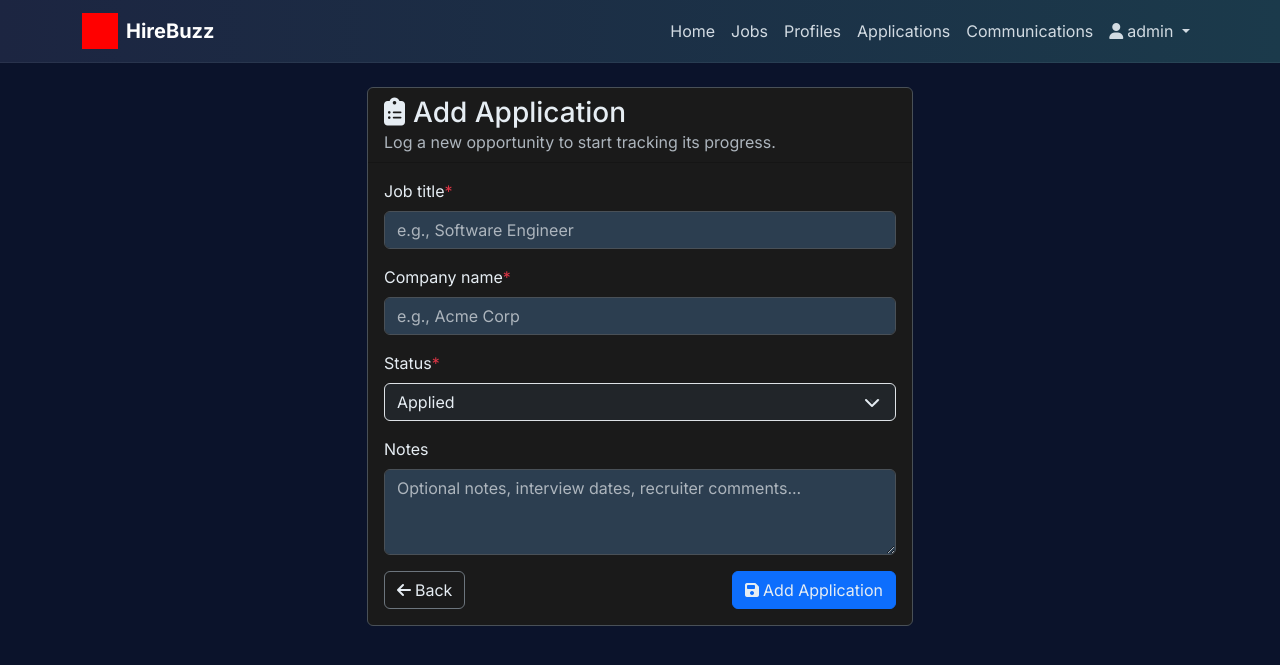
After one commit to ritwij-ghosh/cs2340-team-project, a Django app: page /applications/create/ in a window 1280 px wide. The commit adds this page. Shown: the top 665 px of the page. Run offline with Django 5.2, Linux system fonts and the light colour scheme; a user stored in the database is signed in.

Commit message:
user story 4 implemented- application status tracker

```diff
--- /dev/null
+++ b/applications/forms.py
@@ -0,0 +1,38 @@
+from django import forms
+
+from applications.models import Application
+
+
+class ApplicationForm(forms.ModelForm):
+    """Form to create or edit a job application."""
+
+    class Meta:
+        model = Application
+        fields = ['job_title', 'company_name', 'status', 'notes']
+        widgets = {
+            'job_title': forms.TextInput(attrs={
+                'class': 'form-control',
+                'placeholder': 'e.g., Software Engineer'
+            }),
+            'company_name': forms.TextInput(attrs={
+                'class': 'form-control',
+                'placeholder': 'e.g., Acme Corp'
+            }),
+            'status': forms.Select(attrs={'class': 'form-select bg-dark text-light'}),
+            'notes': forms.Textarea(attrs={
+                'class': 'form-control',
+                'rows': 3,
+                'placeholder': 'Optional notes, interview dates, recruiter comments...'
+            }),
+        }
+
+
+class ApplicationStatusForm(forms.ModelForm):
+    """Slim form to update status from list views."""
+
+    class Meta:
+        model = Application
+        fields = ['status']
+        widgets = {
+            'status': forms.Select(attrs={'class': 'form-select form-select-sm bg-dark text-light'})
+        }
--- /dev/null
+++ b/applications/models.py
@@ -0,0 +1,64 @@
+from django.conf import settings
+from django.db import models
+
+
+class Application(models.Model):
+    """Job application tracking for a job seeker."""
+
+    class Status(models.TextChoices):
+        APPLIED = 'applied', 'Applied'
+        REVIEW = 'review', 'Review'
+        INTERVIEW = 'interview', 'Interview'
+        OFFER = 'offer', 'Offer'
+        CLOSED = 'closed', 'Closed'
+
+    STATUS_BADGE_CLASSES = {
+        Status.APPLIED: 'bg-secondary text-dark',
+        Status.REVIEW: 'bg-primary',
+        Status.INTERVIEW: 'bg-warning text-dark',
+        Status.OFFER: 'bg-success',
+        Status.CLOSED: 'bg-danger'
+    }
+
+    user = models.ForeignKey(
+        settings.AUTH_USER_MODEL,
+        on_delete=models.CASCADE,
+        related_name='applications'
+    )
+    job_title = models.CharField(max_length=200)
+    company_name = models.CharField(max_length=200)
+    status = models.CharField(
+        max_length=20,
+        choices=Status.choices,
+        default=Status.APPLIED
+    )
+    applied_on = models.DateField(auto_now_add=True)
+    notes = models.TextField(blank=True)
+    created_at = models.DateTimeField(auto_now_add=True)
+    updated_at = models.DateTimeField(auto_now=True)
+
+    class Meta:
+        ordering = ['-updated_at']
+        unique_together = ('user', 'job_title', 'company_name', 'applied_on')
+
+    def __str__(self):
+        return f"{self.job_title} at {self.company_name} ({self.get_status_display()})"
+
+    @property
+    def status_index(self) -> int:
+        """Zero-based position of current status in the pipeline."""
+        statuses = [choice[0] for choice in self.Status.choices]
+        return statuses.index(self.status)
+
+    @property
+    def progress_percentage(self) -> int:
+        """Return rough completion percentage for visual progress bars."""
+        total_steps = len(self.Status.choices) - 1
+        if total_steps <= 0:
+            return 0
+        return int((self.status_index / total_steps) * 100)
+
+    @property
+    def status_badge_class(self) -> str:
+        """Bootstrap class for displaying a colored badge for the current status."""
+        return self.STATUS_BADGE_CLASSES.get(self.status, 'bg-secondary text-dark')
--- /dev/null
+++ b/applications/templates/applications/create_application.html
@@ -0,0 +1,49 @@
+{% extends 'base.html' %}
+{% block content %}
+<div class="container">
+  <div class="row justify-content-center">
+    <div class="col-lg-7 col-xl-6">
+      <div class="card bg-dark border-secondary profile-card">
+        <div class="card-header text-light">
+          <h3 class="mb-0 text-light">
+            <i class="fas fa-clipboard-list me-2"></i>Add Application
+          </h3>
+          <p class="text-muted mb-0">Log a new opportunity to start tracking its progress.</p>
+        </div>
+        <div class="card-body text-light dark-form">
+          <form method="post">
+            {% csrf_token %}
+            {% for field in form %}
+              <div class="mb-3">
+                <label class="form-label" for="{{ field.id_for_label }}">{{ field.label }}{% if field.field.required %}<span class="text-danger">*</span>{% endif %}</label>
+                {% if field.name == 'status' %}
+                  <div class="position-relative">
+                    {{ field }}
+                    <i class="fas fa-chevron-down position-absolute" style="right: 1rem; top: 50%; transform: translateY(-50%); pointer-events: none;"></i>
+                  </div>
+                {% else %}
+                  {{ field }}
+                {% endif %}
+                {% if field.help_text %}
+                  <div class="form-text">{{ field.help_text }}</div>
+                {% endif %}
+                {% if field.errors %}
+                  <div class="text-danger small">{{ field.errors.0 }}</div>
+                {% endif %}
+              </div>
+            {% endfor %}
+            <div class="d-flex justify-content-between">
+              <a class="btn btn-outline-secondary" href="{% url 'applications:index' %}">
+                <i class="fas fa-arrow-left me-1"></i>Back
+              </a>
+              <button type="submit" class="btn btn-primary">
+                <i class="fas fa-save me-1"></i>Add Application
+              </button>
+            </div>
+          </form>
+        </div>
+      </div>
+    </div>
+  </div>
+</div>
+{% endblock content %}
--- a/applications/urls.py
+++ b/applications/urls.py
@@ -5,4 +5,6 @@ app_name = 'applications'
 
 urlpatterns = [
     path('', views.index, name='index'),
+    path('create/', views.create_application, name='create'),
+    path('<int:pk>/status/', views.update_status, name='update_status'),
 ]
--- a/applications/views.py
+++ b/applications/views.py
@@ -1,7 +1,58 @@
-from django.shortcuts import render
+from django.contrib import messages
+from django.contrib.auth.decorators import login_required
+from django.shortcuts import get_object_or_404, redirect, render
 
+from applications.forms import ApplicationForm, ApplicationStatusForm
+from applications.models import Application
+
+
+@login_required
 def index(request):
+    applications = Application.objects.filter(user=request.user)
+    status_steps = Application.Status.choices
+    application_forms = [
+        (application, ApplicationStatusForm(instance=application, prefix=str(application.id)))
+        for application in applications
+    ]
     context = {
-        'template_data': {'title': 'Applications - HireBuzz'}
+        'applications': applications,
+        'application_forms': application_forms,
+        'status_steps': status_steps,
+        'template_data': {'title': 'My Applications - HireBuzz'}
     }
     return render(request, 'applications/index.html', context)
+
+
+@login_required
+def create_application(request):
+    if request.method == 'POST':
+        form = ApplicationForm(request.POST)
+        if form.is_valid():
+            application = form.save(commit=False)
+            application.user = request.user
+            application.save()
+            messages.success(request, 'Application added! Track its progress below.')
+            return redirect('applications:index')
+    else:
+        form = ApplicationForm()
+
+    context = {
+        'form': form,
+        'template_data': {'title': 'Add Application - HireBuzz'}
+    }
+    return render(request, 'applications/create_application.html', context)
+
+
+@login_required
+def update_status(request, pk):
+    application = get_object_or_404(Application, pk=pk, user=request.user)
+    if request.method != 'POST':
+        return redirect('applications:index')
+
+    form = ApplicationStatusForm(request.POST, instance=application, prefix=str(application.id))
+    if form.is_valid():
+        form.save()
+        messages.success(request, f'Status moved to {application.get_status_display()} for {application.job_title}.')
+    else:
+        messages.error(request, 'Could not update status. Please choose a valid option.')
+    return redirect('applications:index')
```
Also changed, not shown: applications/templates/applications/index.html (+74 -2 lines), applications/tests/test_application_tracking.py (added, +97 -0 lines), applications/migrations/0001_initial.py (added), applications/migrations/__init__.py (added), applications/tests/__init__.py (added), db.sqlite3.
